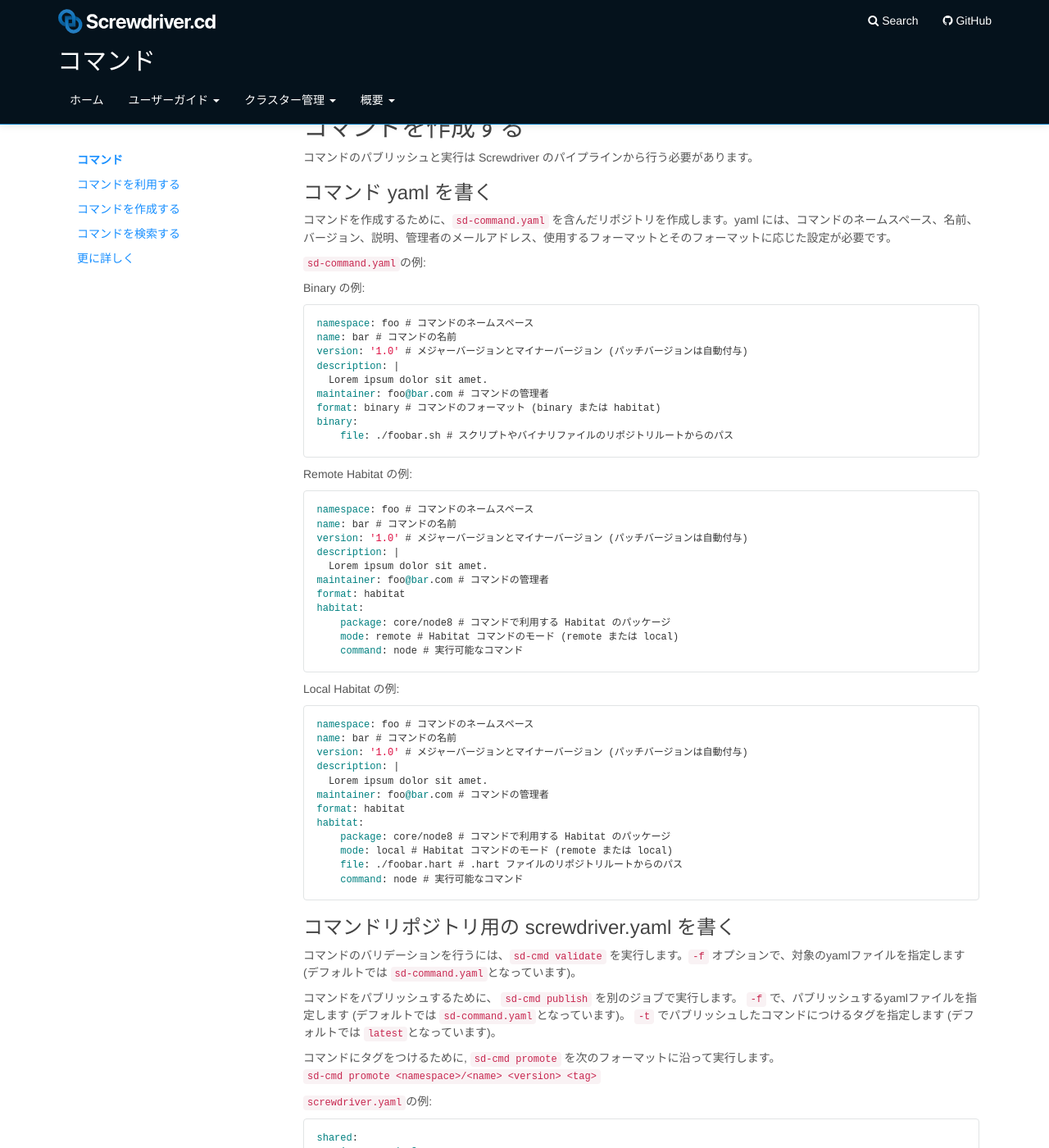
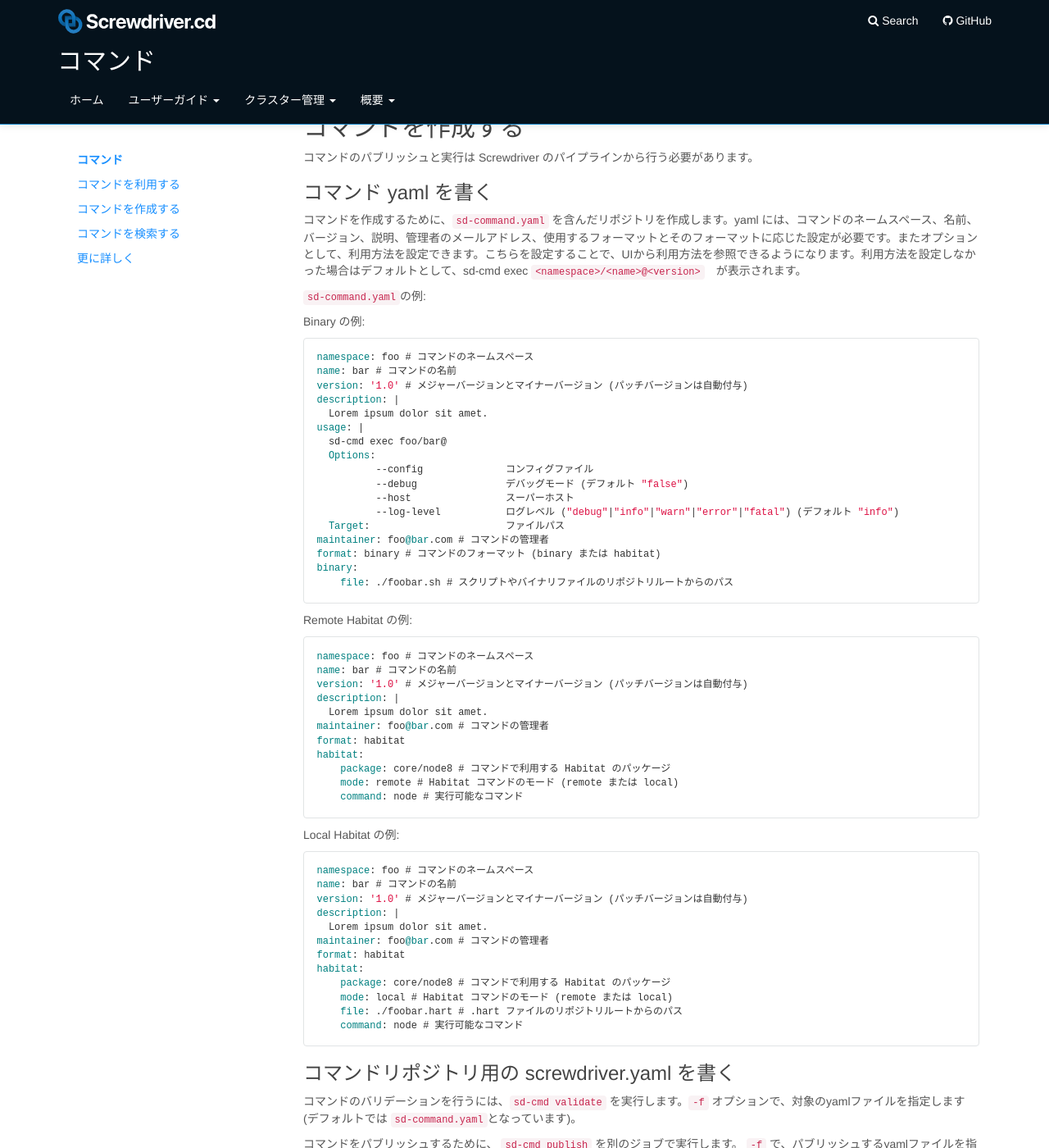
Before and after one commit to screwdriver-cd/guide, a Jekyll site: the page built from docs/ja/user-guide/commands.md, in a window 1280 px wide and 1400 px high, scrolled down 726 px. Shown: the whole window at 82% size. Built offline with Jekyll 4.4.1, drawn with Linux system fonts in a browser that asks for light colours; some of the changed text lies outside the part shown.

```diff
--- a/docs/ja/user-guide/commands.md
+++ b/docs/ja/user-guide/commands.md
@@ -60,7 +60,7 @@ $ /opt/sd/commands/foo/bar/1.0.1/foobar.sh -baz sample
 
 ### コマンド yaml を書く
 
-コマンドを作成するために、`sd-command.yaml` を含んだリポジトリを作成します。yaml には、コマンドのネームスペース、名前、バージョン、説明、管理者のメールアドレス、使用するフォーマットとそのフォーマットに応じた設定が必要です。
+コマンドを作成するために、`sd-command.yaml` を含んだリポジトリを作成します。yaml には、コマンドのネームスペース、名前、バージョン、説明、管理者のメールアドレス、使用するフォーマットとそのフォーマットに応じた設定が必要です。またオプションとして、利用方法を設定できます。こちらを設定することで、UIから利用方法を参照できるようになります。利用方法を設定しなかった場合はデフォルトとして、sd-cmd exec `<namespace>/<name>@<version>`　が表示されます。
 
 `sd-command.yaml`の例:
 
@@ -72,6 +72,14 @@ name: bar # コマンドの名前
 version: '1.0' # メジャーバージョンとマイナーバージョン (パッチバージョンは自動付与)
 description: |
   Lorem ipsum dolor sit amet.
+usage: |
+  sd-cmd exec foo/bar@
+  Options:
+          --config              コンフィグファイル
+          --debug               デバッグモード (デフォルト "false")
+          --host                スーパーホスト
+          --log-level           ログレベル ("debug"|"info"|"warn"|"error"|"fatal") (デフォルト "info")
+  Target:                       ファイルパス
 maintainer: foo@bar.com # コマンドの管理者
 format: binary # コマンドのフォーマット (binary または habitat)
 binary:
@@ -118,6 +126,7 @@ habitat:
 コマンドをパブリッシュするために、 `sd-cmd publish` を別のジョブで実行します。 `-f` で、パブリッシュするyamlファイルを指定します (デフォルトでは `sd-command.yaml`となっています)。 `-t` でパブリッシュしたコマンドにつけるタグを指定します (デフォルトでは `latest`となっています)。
 
 コマンドにタグをつけるために, `sd-cmd promote` を次のフォーマットに沿って実行します。  `sd-cmd promote <namespace>/<name> <version> <tag>`
+`<version>`には厳密なバージョンもしくはタグを指定できます(e.g. 1.0.1, latest)。
 
 `screwdriver.yaml`の例:
 
@@ -142,7 +151,7 @@ jobs:
 ## コマンドを検索する
 
 既に存在しているコマンドを見つけるには、`GET` メソッドで
- `/commands` エンドポイントにアクセスしてください。詳しくは [API documentation](./api) をご覧ください。
+ `/commands` エンドポイントにアクセスしてください。詳しくは [API documentation](./api) をご覧ください。またこちらのパス`<YOUR_UI_URL>/commands`にアクセスすることでcommand ページを確認できます。
 
 ## 更に詳しく
 
```
